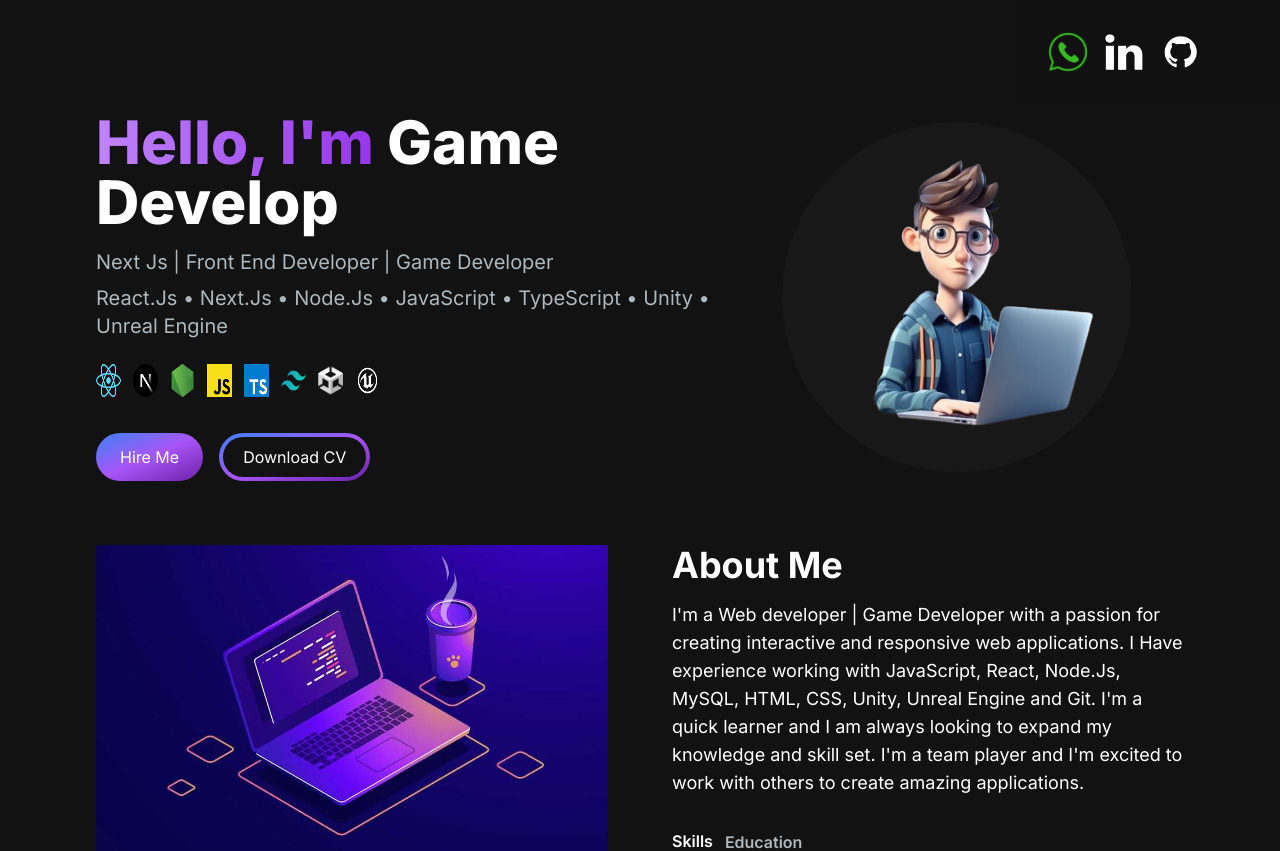
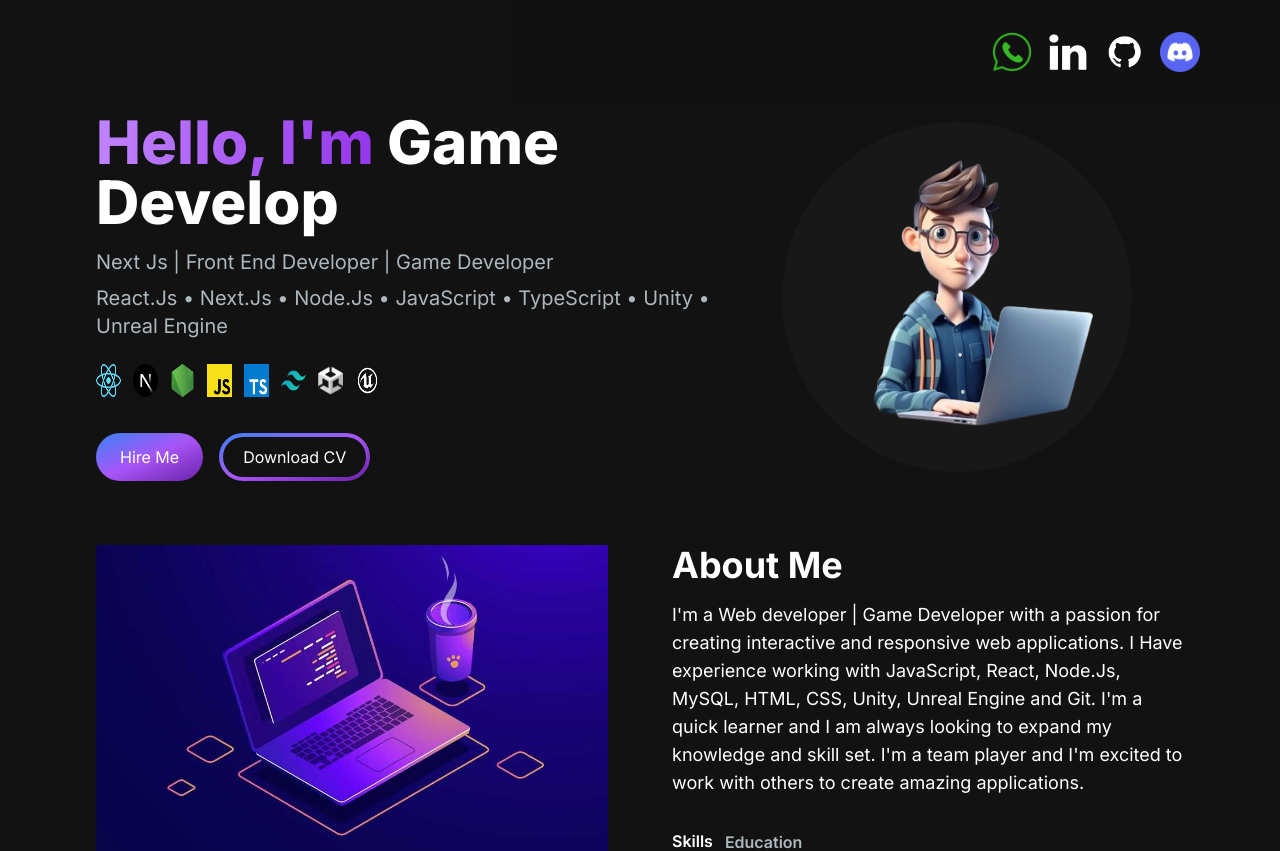
Before and after one commit to William-Dantas-Dev/william-portfolio, a Next.js app: page / in a window 1280 px wide. Shown: the top 851 px of the page. Built offline with nearby package versions, Linux system fonts and the light colour scheme.

Commit message:
add discord dm button

```diff
--- a/src/app/components/Navbar.tsx
+++ b/src/app/components/Navbar.tsx
@@ -21,6 +21,12 @@ const navLinks = [
     path: "https://github.com/William-Dantas-Dev",
     alt: 'github-icon',
     id: 3,
+  },
+  {
+    src: "/images/contact-icons/discord-icon.png",
+    path: "https://discordapp.com/channels/@me/_shiroegamingdev",
+    alt: 'discord-icon',
+    id: 4,
   },
 ]
 
```
Also changed, not shown: public/images/contact-icons/discord-icon.png (added).
